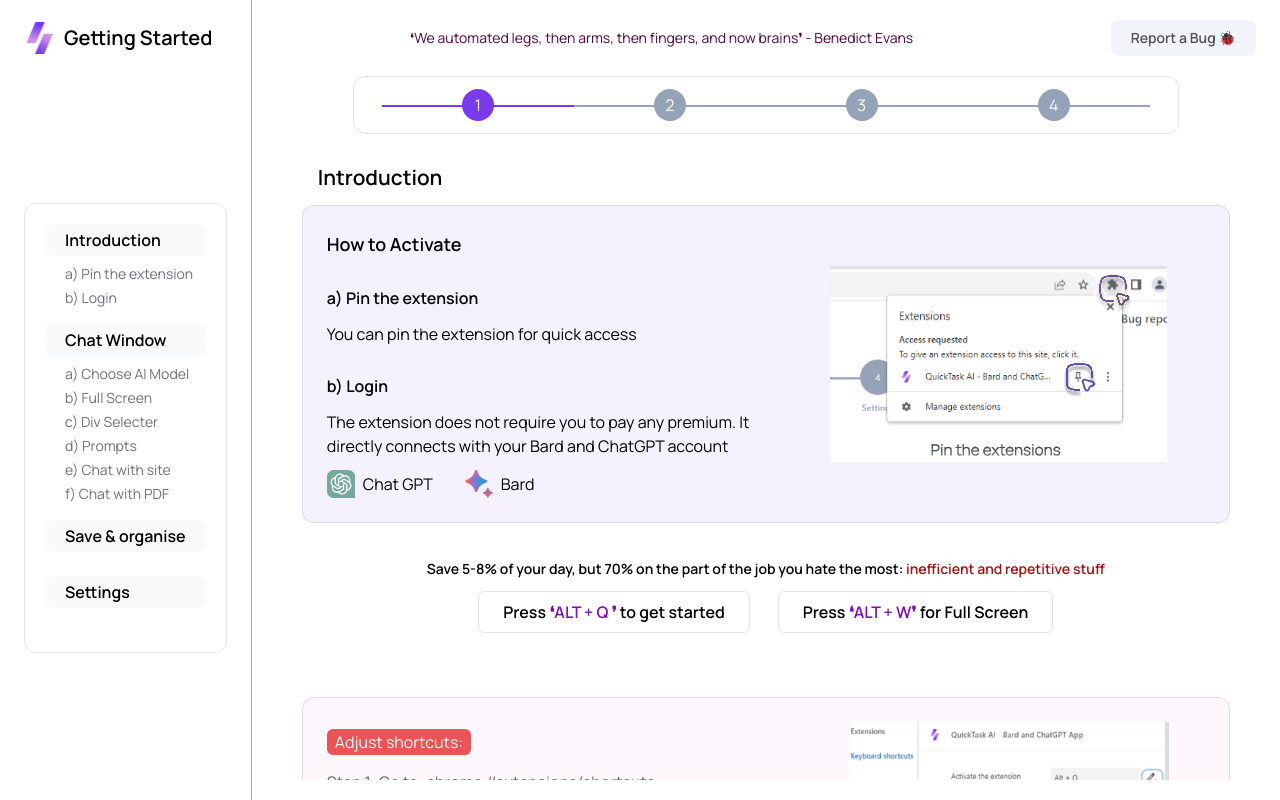
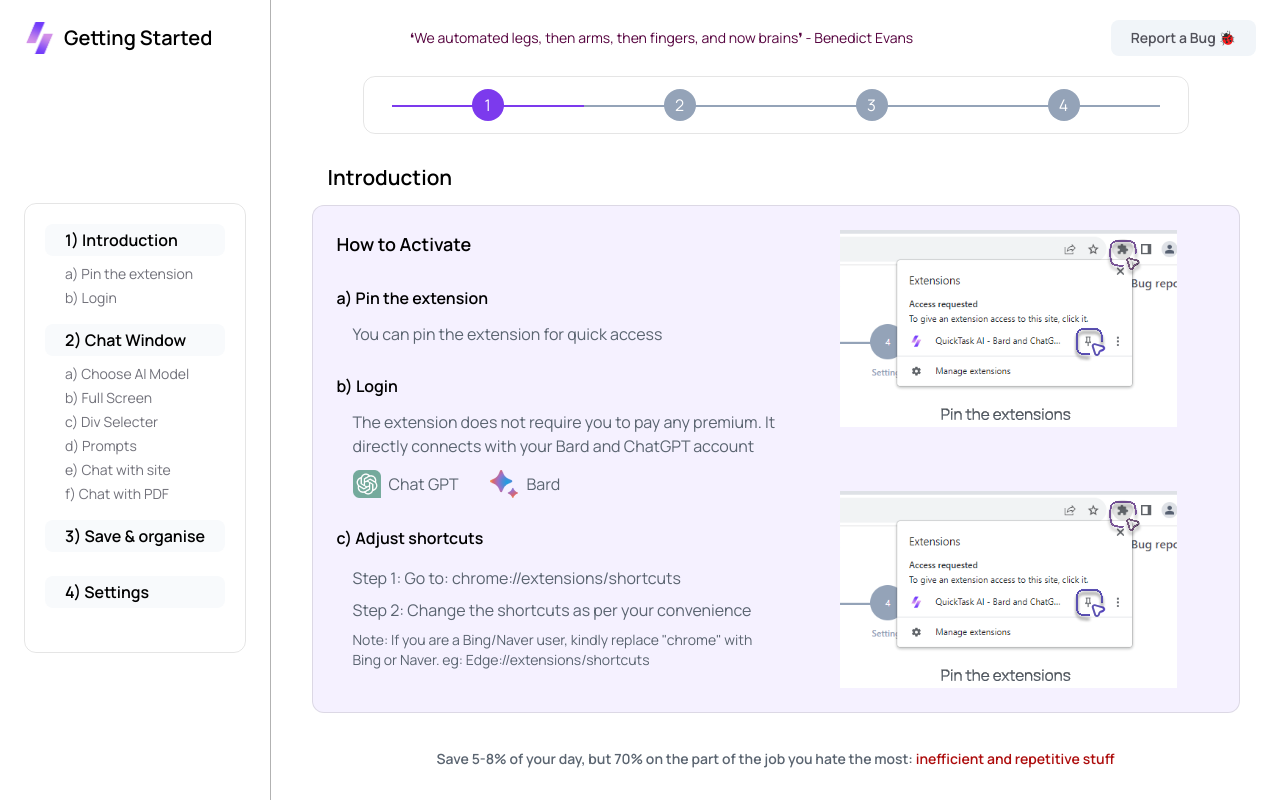
Before and after one commit to BhanuN1997/Demo---Mano-only-acs, a Next.js app: page / in a window 1280 px wide. Built offline with nearby package versions, Linux system fonts and the light colour scheme.

Commit message:
add numbering to headings and add -how-to-use-shortcut in demo-page 1

```diff
--- a/src/components/Information.tsx
+++ b/src/components/Information.tsx
@@ -64,24 +64,30 @@
         </div>
       )}
       {id === "introduction" && (
-        <div className="flex flex-col gap-6">
+        <div className="flex flex-col gap-6 text-[#5A6470]">
           <div
             className="flex flex-row justify-between p-6 rounded-xl bg-[rgb(205,187,255,0.2)]"
             style={{ border: "1px solid rgb(0,0,0,0.1)" }}
           >
             <div className="flex flex-col w-[50%] gap-3">
-              <div className="text-lg font-semibold">How to Activate</div>
-              <div className="text-base font-semibold mt-4">
+              <div className="text-lg font-semibold text-black">
+                How to Activate
+              </div>
+              <div className="text-base font-semibold mt-4 text-black">
                 {"a) Pin the extension"}
               </div>
-              <div>{"You can pin the extension for quick access"}</div>
-              <div className="text-base font-semibold mt-4">{"b) Login"}</div>
-              <div>
+              <div className="ml-4">
+                {"You can pin the extension for quick access"}
+              </div>
+              <div className="text-base font-semibold mt-4 text-black">
+                {"b) Login"}
+              </div>
+              <div className="ml-4">
                 {
                   "The extension does not require you to pay any premium. It directly connects with your Bard and ChatGPT account"
                 }
               </div>
-              <div className="flex flex-row gap-8">
+              <div className="flex flex-row gap-8 ml-4">
                 <Link
                   target="_blank"
                   href="https://chat.openai.com/"
@@ -99,13 +105,29 @@
                   <div>Bard</div>
                 </Link>
               </div>
+              <div className="flex flex-col gap-4">
+                <div className="text-base font-semibold mt-4 text-black">
+                  {"c) Adjust shortcuts"}
+                </div>
+                <div className="flex flex-col ml-4 gap-2">
+                  <div>{"Step 1: Go to: chrome://extensions/shortcuts"}</div>
+                  <div>
+                    {"Step 2: Change the shortcuts as per your convenience"}
+                  </div>
+                  <div className="2xl:text-base text-sm">
+                    Note: If you are a Bing/Naver user, kindly replace "chrome"
+                    with Bing or Naver. eg: Edge://extensions/shortcuts
+                  </div>
+                </div>
+              </div>
             </div>
-            <div className="flex flex-">
+            <div className="flex flex-col gap-16">
               <Image
                 src={introduction}
                 alt="Login to Bard and ChatGPT"
                 className="w-[90%] h-auto"
               />
+              <Image src={introduction} alt="" className="w-[90%] h-auto" />
             </div>
           </div>
           <div className="flex flex-col gap-3 font-semibold mx-auto mt-3">
--- a/src/utils/navigations.ts
+++ b/src/utils/navigations.ts
@@ -1,13 +1,13 @@
 export const navigations = [
   {
-    heading: "Introduction",
+    heading: "1) Introduction",
     key: "introduction",
     subheadings: ["a) Pin the extension", "b) Login"],
   },
   ,
   {
     key: "chatwindow",
-    heading: "Chat Window",
+    heading: "2) Chat Window",
     subheadings: [
       "a) Choose AI Model",
       "b) Full Screen",
@@ -19,12 +19,12 @@
   },
   {
     key: "saveandorganize",
-    heading: "Save & organise",
+    heading: "3) Save & organise",
     subheadings: [],
   },
   {
     key: "settings",
-    heading: "Settings",
+    heading: "4) Settings",
     subheadings: [],
   },
 ];
```
